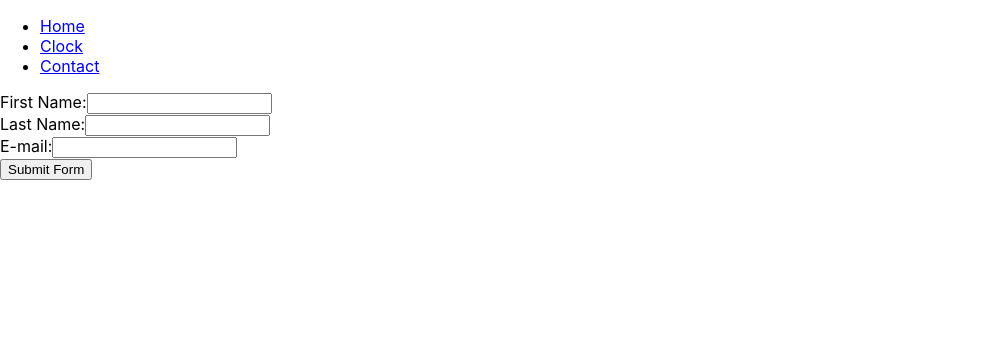
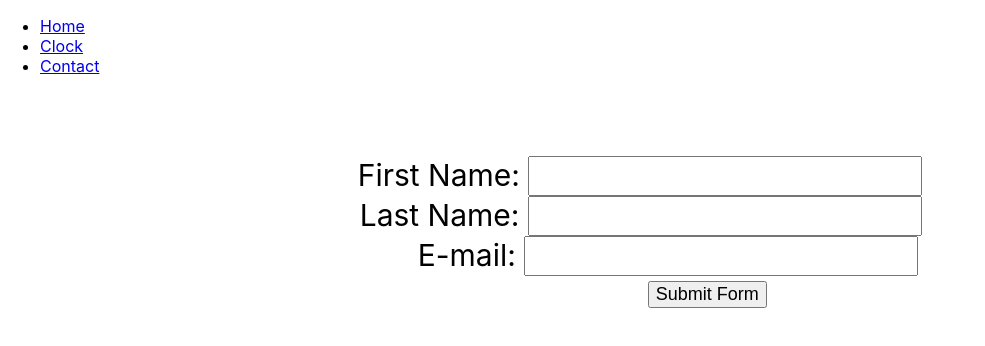
Before and after one commit to SomethingClever76/react-demo-app, a React (Create React App) app: page /contact in a window 1280 px wide. Shown: the top 346 px of the page, without its empty margins (0-985 px from the left). Built offline with nearby package versions, Linux system fonts and the light colour scheme.

Commit message:
Completed additional routing exercises and added some CSS

```diff
--- a/src/App.js
+++ b/src/App.js
@@ -2,10 +2,11 @@ import React from 'react';
 import Welcome from './components/welcome/Welcome';
 import Clock from './components/clock/Clock';
 import Contact from './components/contact/Contact'
+import NoMatch from './components/nomatch/NoMatch'
 //Import the Navigation component
 import Navigation from './components/navigation/Navigation';
 //Import the Route component
-import { Route } from "react-router-dom";
+import { Route, Switch } from 'react-router-dom';
 
 function App() {
   return (
@@ -16,9 +17,27 @@ function App() {
       {/* define our routes (replaces the three things above (lines 12-14) with three paths)*/}
       {/* render the Navigation component */}
       <Navigation />
-      <Route exact path="/" render={(props) => <Welcome {...props} name="Kyle" />} />
-      <Route path="/clock" component={Clock} />
-      <Route path="/contact" component={Contact} />
+      <Switch>
+        <Route
+          exact
+          path="/welcome/:name"
+          component={Welcome}
+        />
+        <Route
+          exact
+          path="/welcome/"
+          render={(props) => <Welcome {...props} name="Kyle" />}
+        />
+        <Route exact
+          path="/"
+          render={(props) => <Welcome {...props} name="Kyle" />}
+        />
+        <Route path="/clock" component={Clock} />
+        <Route path="/contact" component={Contact} />
+        <Route>
+          <NoMatch />
+        </Route>
+      </Switch>
     </div>
   );
 }
--- /dev/null
+++ b/src/components/clock/Clock.css
@@ -0,0 +1,24 @@
+@import url('https://fonts.googleapis.com/css?family=Oswald');
+
+@font-face {
+    font-family: "Digital Clock";
+    /* src: url('https://cdn.jsdelivr.net/gh/dteirney/trains.maxx.co.nz/fonts/scoreboard/scoreboard-webfont.eot'); */
+    src:
+    /* url('https://cdn.jsdelivr.net/gh/dteirney/trains.maxx.co.nz/fonts/scoreboard/scoreboard-webfont.eot') format('embedded-opentype'),
+    url('https://cdn.jsdelivr.net/gh/dteirney/trains.maxx.co.nz/fonts/scoreboard/scoreboard-webfont.woff') format('woff'), */
+    url('https://cdn.jsdelivr.net/gh/dteirney/trains.maxx.co.nz/fonts/scoreboard/scoreboard-webfont.ttf') format('truetype')
+    /* url('https://cdn.jsdelivr.net/gh/dteirney/trains.maxx.co.nz/fonts/scoreboard/scoreboard-webfont.svg') format('svg'); */
+}
+
+h2 {
+    font-family: "Digital Clock", sans-serif;
+    font-size: 30px;
+    display: flex;
+    justify-content: center;
+    text-align: center;
+    background: #2c2c2c;
+    color: #f51414f8;
+    padding: 1rem 0;
+    margin-right: 400px;
+    margin-left: 400px;
+    }
--- a/src/components/clock/Clock.js
+++ b/src/components/clock/Clock.js
@@ -1,4 +1,5 @@
 import React from 'react';
+import "./Clock.css"
 
 class Clock extends React.Component {
 
@@ -26,7 +27,7 @@ class Clock extends React.Component {
 
     render() {
         return (
-            <div>
+            <div className="clockBox">
                 <h2>It is {this.state.date.toLocaleTimeString()}.</h2>
             </div>
         );
--- /dev/null
+++ b/src/components/contact/Contact.css
@@ -0,0 +1,27 @@
+.formBox {
+    display: flex;
+    justify-content: center;
+    margin-top: 80px;
+}
+
+label {
+    font-size: 30px;
+}
+
+input {
+    font-size: 30px;
+}
+
+#lastName {
+    margin-left: 2px;
+}
+
+#eMail {
+    margin-left: 60px;
+}
+
+ button {
+     margin-left: 290px;
+     margin-top: 5px;
+     font-size: 18px;
+ }
--- a/src/components/contact/Contact.js
+++ b/src/components/contact/Contact.js
@@ -1,4 +1,5 @@
 import React from 'react';
+import './Contact.css'
 
 class Contact extends React.Component {
     constructor(props) {
@@ -44,26 +45,27 @@ class Contact extends React.Component {
             )
         }
         return (
-            <div>
+            <div className="formBox">
                 <form onSubmit={this.handleSubmit}>
-                    <div>
-                        <label>First Name:</label>
+                    <div id="firstName">
+                        <label>First Name: </label>
                         <input onChange={this.handleChange} type="text" name="firstName" value={this.state.formData.firstName} />
                     </div>
-                    <div>
-                        <label>Last Name:</label>
+                    <div id="lastName">
+                        <label>Last Name: </label>
                         <input onChange={this.handleChange} type="text" name="lastName" value={this.state.formData.lastName} />
                     </div>
-                    <div>
-                        <label>E-mail:</label>
+                    <div id="eMail">
+                        <label>E-mail: </label>
                         <input onChange={this.handleChange} type="email" name="email" value={this.state.formData.email} />
                     </div>
                     <button>Submit Form</button> <br/>
-                    {this.state.formData.firstName}
+                    {/*To make sure we are updating state while adding input to the form */}
+                    {/* {this.state.formData.firstName}
                     <br/>
                     {this.state.formData.lastName}
                     <br/>
-                    {this.state.formData.email}
+                    {this.state.formData.email} */}
                 </form>
             </div>
         );
--- /dev/null
+++ b/src/components/nomatch/NoMatch.css
@@ -0,0 +1,5 @@
+.noMatch {
+    margin: 0 auto;
+    height: 350px;
+    width: 300px;
+}
--- /dev/null
+++ b/src/components/nomatch/NoMatch.js
@@ -0,0 +1,18 @@
+import React from 'react';
+import './NoMatch.css'
+
+function NoMatch() {
+    return (
+        <div className="noMatch">
+            404 Error - the URL you have requested does not exist on this server.
+            <br />
+            Please don't be too upset!
+            <br />
+            Click one of the navigation links above to return to one of our other pages.
+            <br />
+            <img src="https://media.giphy.com/media/VbnUQpnihPSIgIXuZv/giphy.gif" />
+        </div>
+    )
+}
+
+export default NoMatch;
--- /dev/null
+++ b/src/components/welcome/Welcome.css
@@ -0,0 +1,17 @@
+@import url('https://fonts.googleapis.com/css?family=EB+Garamond:600i&display=swap" rel="stylesheet');
+
+.welcomeBox {
+    font-family: 'EB Garamond', serif;
+    font-size: 30px;
+    font-style: italic;
+    text-align: center;
+    background-color: lightgray;
+    color: teal;
+    height:75px;
+    border: 2px solid teal;
+    margin: 0px 10px 0px 10px;
+  }
+
+  .welcomeBox h1 {
+    margin: 0;
+  }
--- a/src/components/welcome/Welcome.js
+++ b/src/components/welcome/Welcome.js
@@ -1,11 +1,20 @@
 import React from 'react';
+import "./Welcome.css"
 
 function Welcome(props) {
-    return (
-        <div>
-            <h1>Hello, {props.name}!</h1>
-        </div>
-    );
+    if (props.match.params.name !== undefined) {
+        return (
+            <div className="welcomeBox">
+                <h1>Hello, {props.match.params.name}!</h1>
+            </div>
+        )
+    } else {
+        return (
+            <div className="welcomeBox">
+                <h1>Hello, {props.name}!</h1>
+            </div>
+        );
+    }
 }
 
 export default Welcome;
```
